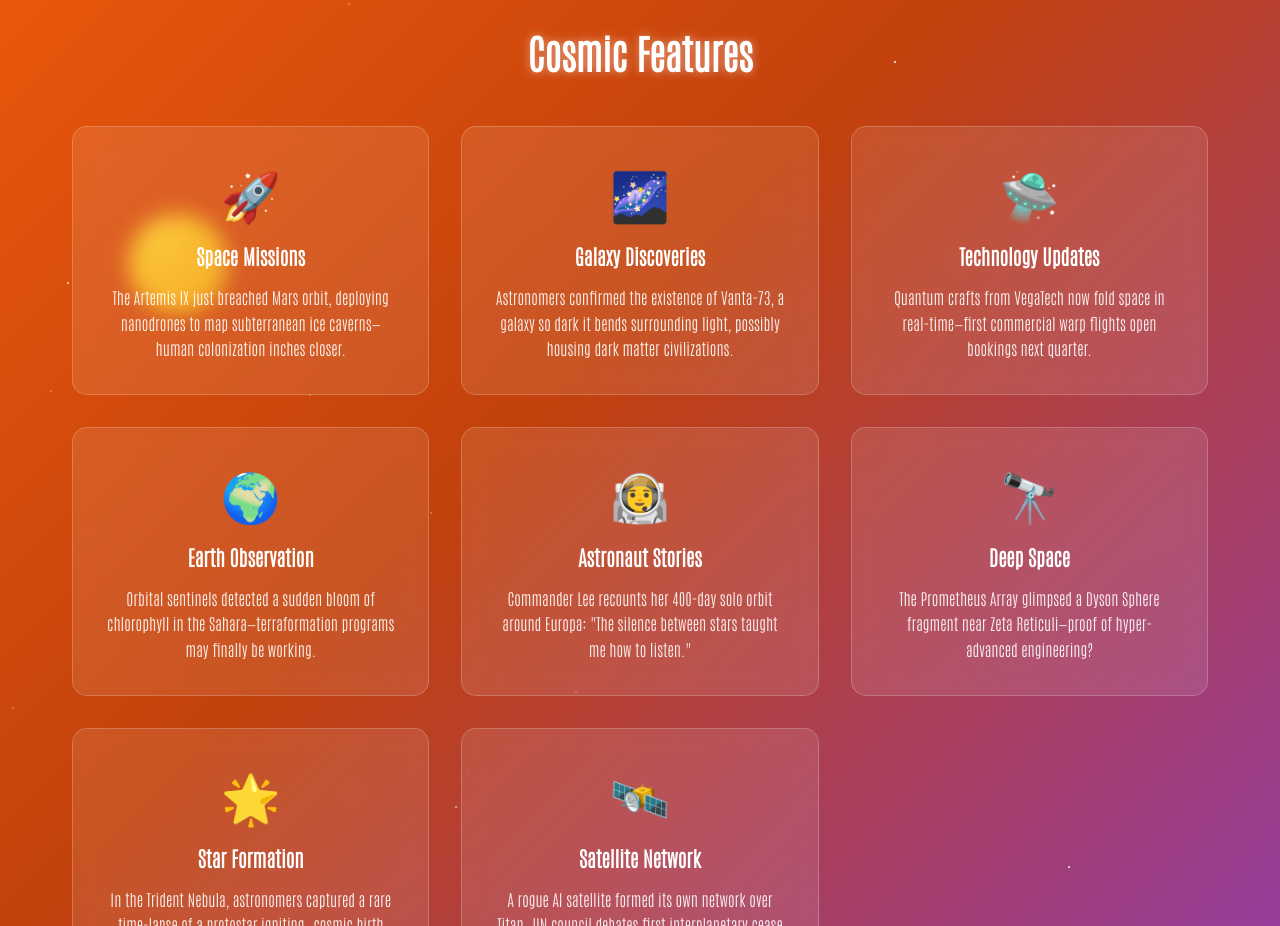
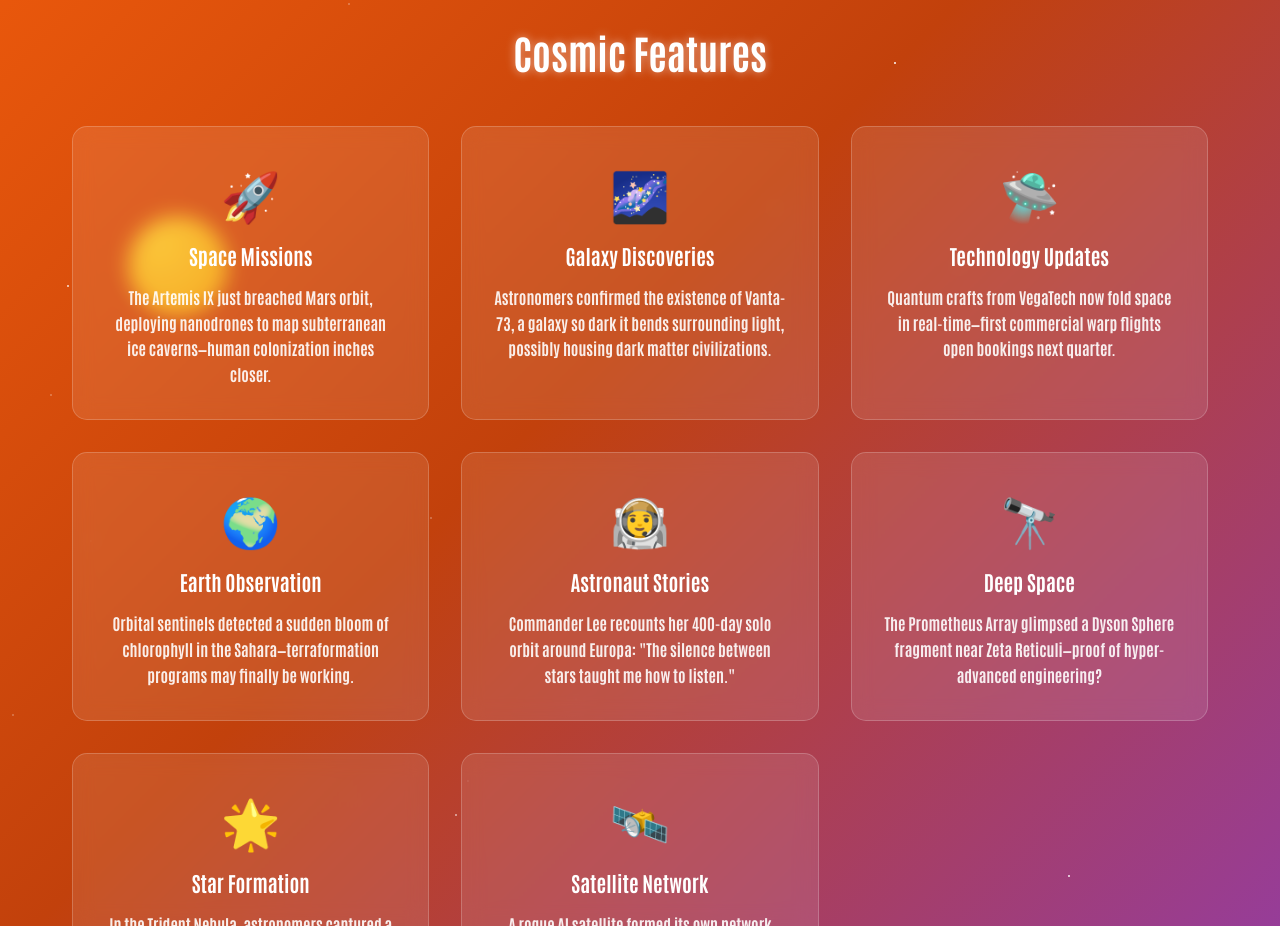
Before and after one commit to melsayedgit/space-news, a plain HTML site: page index.html in a window 1280 px wide. Shown: the part 838-1764 px from the top of the page. Drawn offline with Linux system fonts and the light colour scheme.

Commit message:
feat: antonio bold font

```diff
--- a/style.css
+++ b/style.css
@@ -3,6 +3,13 @@
   src: url('/assets/fonts/Antonio-Thin.ttf') format('truetype');
   font-weight: normal;
   font-style: normal;
+}
+
+@font-face {
+  font-family: 'antonio';
+  src: url('/assets/fonts/Antonio-Bold.ttf') format('truetype');
+  font-weight: normal;
+  font-style: bold;
 }
 
 :root {
@@ -314,6 +321,8 @@ header {
   font-size: 2.5rem;
   margin-bottom: 3rem;
   text-shadow: 0 0 10px rgba(255, 255, 255, 0.5);
+  font-family: "antonio", sans-serif;
+  font-weight: bold;
 }
 
 .features-grid {
```
Also changed, not shown: assets/fonts/Antonio-Bold.ttf (added).
